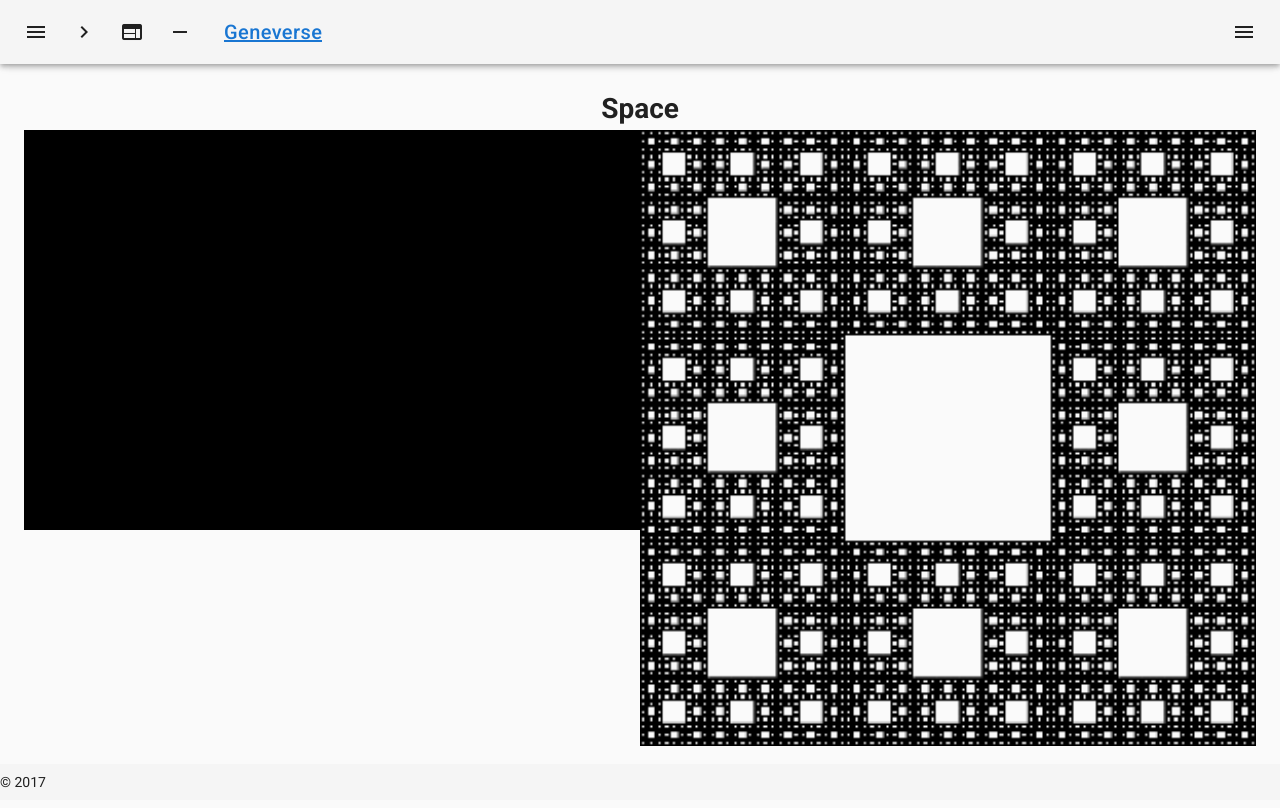
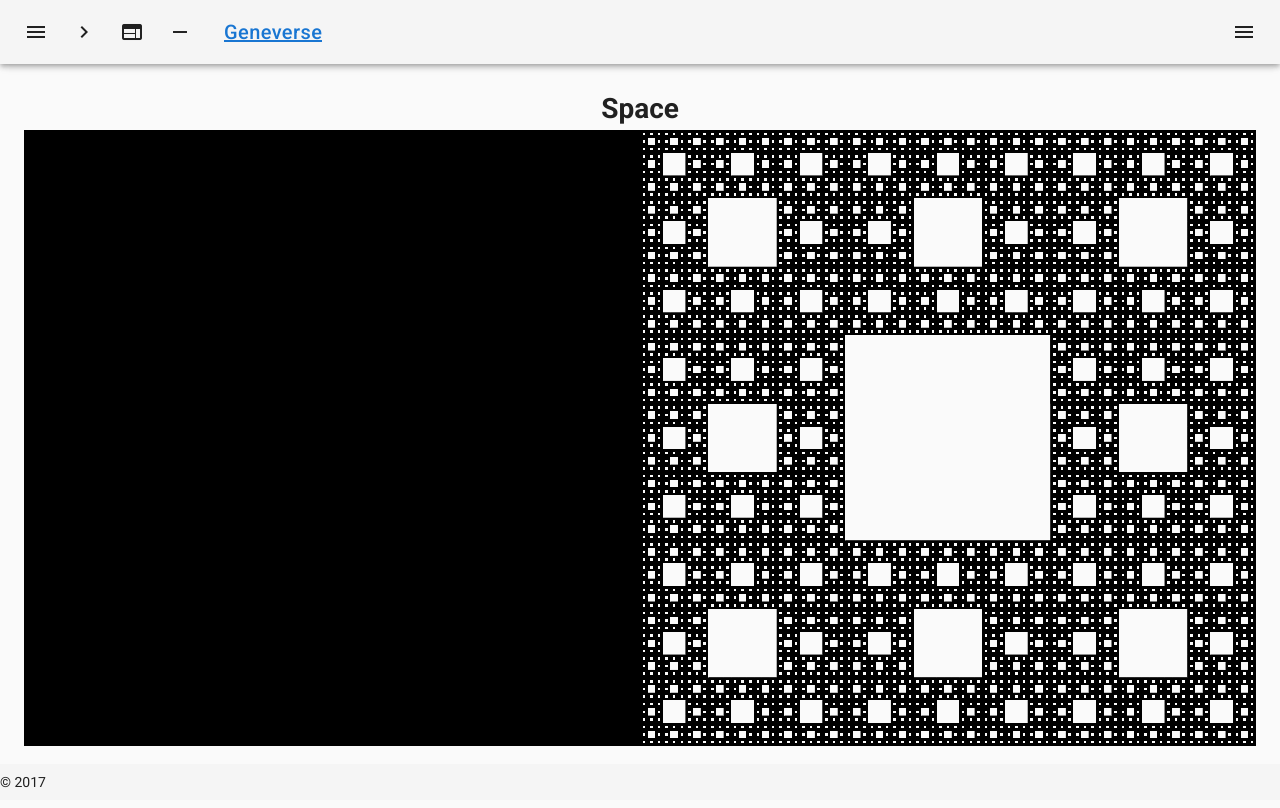
Before and after one commit to d2emon/geneverse, a Vue app in the folder frontend/: page /#/space in a window 1280 px wide. Built offline with nearby package versions, Linux system fonts and the light colour scheme; no server answers.

Commit message:
Auto resize

```diff
--- a/frontend/src/components/MengerSponge.vue
+++ b/frontend/src/components/MengerSponge.vue
@@ -49,7 +49,7 @@ export default {
     this.canvas = this.$refs.menger
     this.context = this.canvas.getContext('2d')
 
-    if (this.size) this.canvas.width = this.size
+    this.canvas.width = this.size || this.canvas.offsetWidth
 
     this.draw()
   },
--- a/frontend/src/components/Starfield.vue
+++ b/frontend/src/components/Starfield.vue
@@ -28,7 +28,7 @@ export default {
       let x0 = this.canvas.width / 2
       let y0 = this.canvas.height / 2
       let distance = star.z - this.pos
-      if (distance <= 0) distance += this.depth
+      while (distance <= 0) distance += this.depth
       let modifier = 1 - distance / this.depth
 
       return {
@@ -65,8 +65,8 @@ export default {
     this.canvas = this.$refs.starfield
     this.context = this.canvas.getContext('2d')
 
-    if (this.width) this.canvas.width = this.width
-    if (this.height) this.canvas.height = this.height
+    this.canvas.width = this.width || this.canvas.offsetWidth
+    this.canvas.height = this.height || this.canvas.offsetHeight
 
     this.pos = this.initialPos
 
--- a/frontend/src/pages/Space.vue
+++ b/frontend/src/pages/Space.vue
@@ -4,18 +4,17 @@
       <v-flex xs12>
         <h1>Space</h1>
       </v-flex>
-      <v-flex xs6 ref="space">
-        <div class="star-field" @click="play">
-            <Starfield
-              style="width: 100%; height: 100%;"
-              :stars="this.stars"
-              :depth="this.depth"
-              :starSize="4"
-              :animate="this.animating"
-            />
-        </div>
+      <v-flex xs6 @click="play" ref="space">
+        <Starfield
+          class="star-field"
+          :stars="this.stars"
+          :height="this.height"
+          :depth="this.depth"
+          :star-size="4"
+          :animate="this.animating"
+        />
       </v-flex>
-      <v-flex xs6>
+      <v-flex xs6 ref="sponge">
         <MengerSponge
            style="width: 100%;"
            :iterations="16"
@@ -42,6 +41,7 @@ export default {
   },
   data: () => ({
     depth: 1000,
+    height: null,
 
     animating: false
   }),
@@ -50,6 +50,8 @@ export default {
   },
   mounted () {
     this.$store.dispatch('stars/load', { count: 500 })
+    console.log(this.$refs.space)
+    this.height = this.$refs.space.offsetWidth
   }
 }
 </script>
@@ -59,8 +61,7 @@ h1 {
   text-align: center;
 }
 .star-field {
-  height: 400px;
+  width: 100%;
   background-color: black;
-  text-align: center;
 }
 </style>
```
